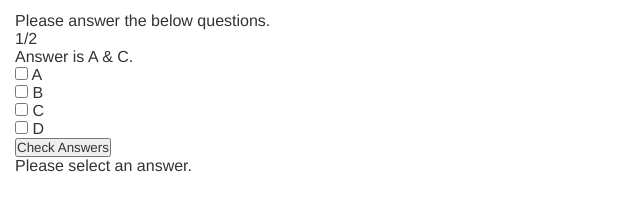
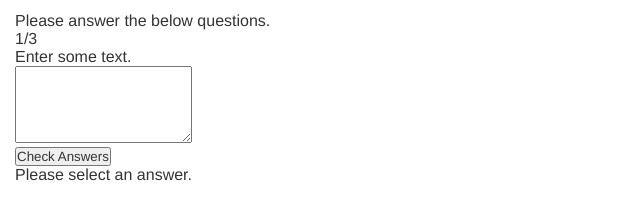
Before and after one commit to Yalgie/tcf-quiz, a website: page dist/demo/index.htm in a window 1280 px wide. Both pictures are taken after a click on the button "Check Answers". Shown: the part 55-274 px from the top of the page, without its empty margins (0-640 px from the left). Drawn offline with Linux system fonts and the light colour scheme.

Commit message:
adding textarea support

```diff
--- a/src/tcf-quiz.js
+++ b/src/tcf-quiz.js
@@ -1,5 +1,7 @@
 jQuery.fn.tcf_quiz = function(options) {
-
+    // textarea
+    // cloze
+    // matching/sortable?
     var defaults = {
         finalFeedback: "Congrats",
         currentQuestion: 1,
@@ -63,11 +65,15 @@ jQuery.fn.tcf_quiz = function(options) {
         },
 
         appendAnswers: function() {
-            if (settings.questions[settings.currentQuestion - 1].questionType == "radio") {
+            var type = settings.questions[settings.currentQuestion - 1].questionType;
+            if (type == "radio") {
                 methods.buildRadioAnswers();
             }
-            else if (settings.questions[settings.currentQuestion - 1].questionType == "checkbox") {
+            else if (type == "checkbox") {
                 methods.buildCheckboxAnswers();
+            }
+            else if (type == "textarea") {
+                methods.buildTextareaAnswer();
             }
         },
 
@@ -101,6 +107,12 @@ jQuery.fn.tcf_quiz = function(options) {
             })
         },
 
+        buildTextareaAnswer: function() {
+            var current = settings.questions[settings.currentQuestion - 1].answers;
+            settings.elements.answersWrap.html("");
+            settings.elements.answersWrap.append("<textarea rows='5'></textarea>");
+        },
+
         appendButtons: function() {
             settings.elements.buttonWrap.append(settings.elements.checkBtn);
             settings.elements.buttonWrap.append(settings.elements.nextBtn.hide());
@@ -115,6 +127,9 @@ jQuery.fn.tcf_quiz = function(options) {
                 }
                 else if (currentType == "checkbox") {
                     methods.checkCheckboxAnswers();
+                }
+                else if (currentType == "textarea") {
+                    methods.checkTextareaAnswer();
                 }
             })
             settings.elements.nextBtn.click(function() {
@@ -168,6 +183,18 @@ jQuery.fn.tcf_quiz = function(options) {
                     methods.appendIncorrectFeedback();
                 }
                 children.find("input[type='checkbox']").attr("disabled", "disabled");
+            }
+        },
+
+        checkTextareaAnswer: function() {
+            var children = $(settings.elements.answersWrap.children());
+            var textarea = children.find("textarea");
+            if ($(children[0]).val().length == 0) {
+                methods.appendAlertFeedback();
+            }
+            else {
+                methods.appendTextareaFeedback();
+                children.find("textarea").attr("disabled", "disabled");
             }
         },
 
@@ -235,6 +262,11 @@ jQuery.fn.tcf_quiz = function(options) {
             settings.elements.feedbackWrap.html("Please select an answer.");
         },
 
+        appendTextareaFeedback: function() {
+            var model = settings.questions[settings.currentQuestion - 1].answers[0].answerText;
+            settings.elements.feedbackWrap.html("<p>Model Response:</p><p>" + model + "</p>");
+        },
+
         nextQuestion: function() {
             if (settings.currentQuestion == settings.questions.length) {
                 settings.elements.feedbackWrap.hide();
@@ -254,7 +286,7 @@ jQuery.fn.tcf_quiz = function(options) {
         },
 
         finalFeedback: function() {
-            settings.elements.feedbackWrap.detach()
+            settings.elements.feedbackWrap.detach();
             settings.elements.feedbackWrap.insertBefore(settings.elements.buttonWrap);
             settings.elements.feedbackWrap.show();
             settings.elements.questionWrap.hide();
```
Also changed, not shown: dist/demo/index.htm.
